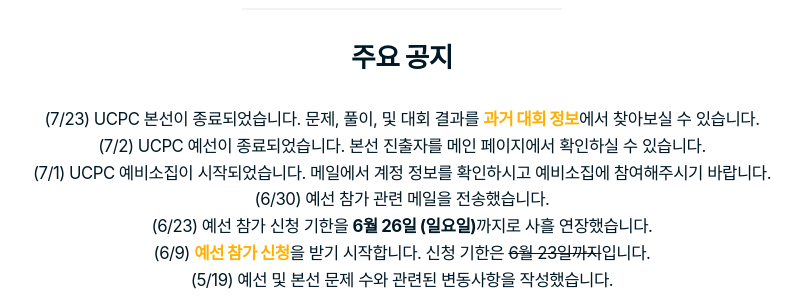
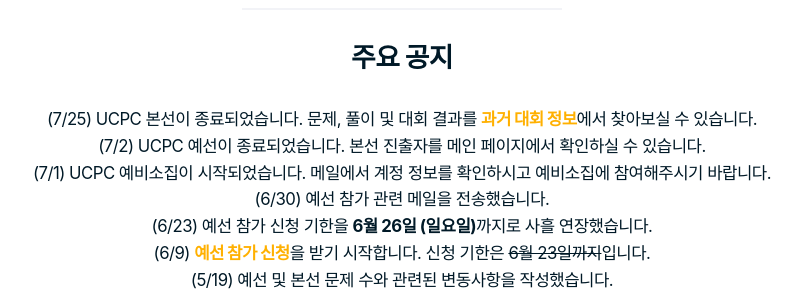
Before and after one commit to ucpcc/2022, a Jekyll site: the page built from index.md, in a window 1280 px wide and 900 px high, scrolled down 1283 px. Shown: the part 151-448 px from the top of the window, without its empty margins (238-1041 px from the left). Built offline with Jekyll 4.4.1, drawn with Linux system fonts in a browser that asks for light colours; some web fonts are replaced.

Commit message:
Fix typo

```diff
--- a/index.md
+++ b/index.md
@@ -5,7 +5,7 @@ title: UCPC 2022
 
 ## 주요 공지
 
-- (7/23) UCPC 본선이 종료되었습니다. 문제, 풀이, 및 대회 결과를 [과거 대회 정보](/about#과거-대회-정보)에서 찾아보실 수 있습니다.
+- (7/25) UCPC 본선이 종료되었습니다. 문제, 풀이 및 대회 결과를 [과거 대회 정보](/about#과거-대회-정보)에서 찾아보실 수 있습니다.
 - (7/2) UCPC 예선이 종료되었습니다. 본선 진출자를 메인 페이지에서 확인하실 수 있습니다.
 - (7/1) UCPC 예비소집이 시작되었습니다. 메일에서 계정 정보를 확인하시고 예비소집에 참여해주시기 바랍니다.
 - (6/30) 예선 참가 관련 메일을 전송했습니다.
```
